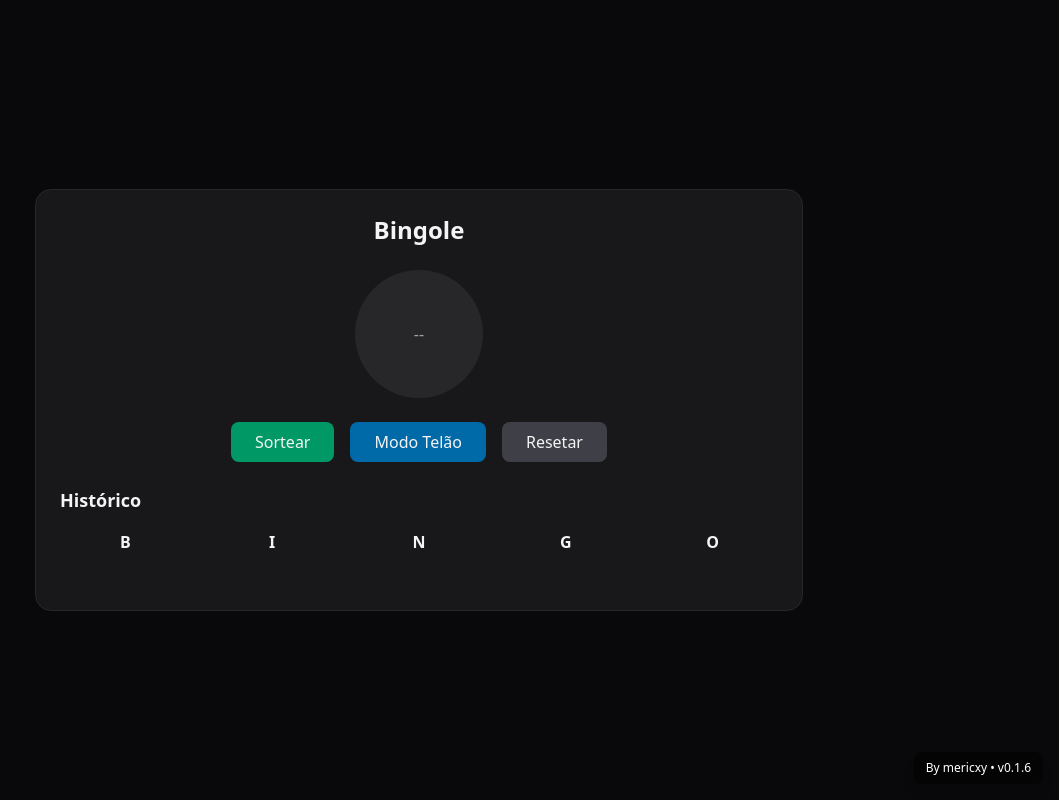
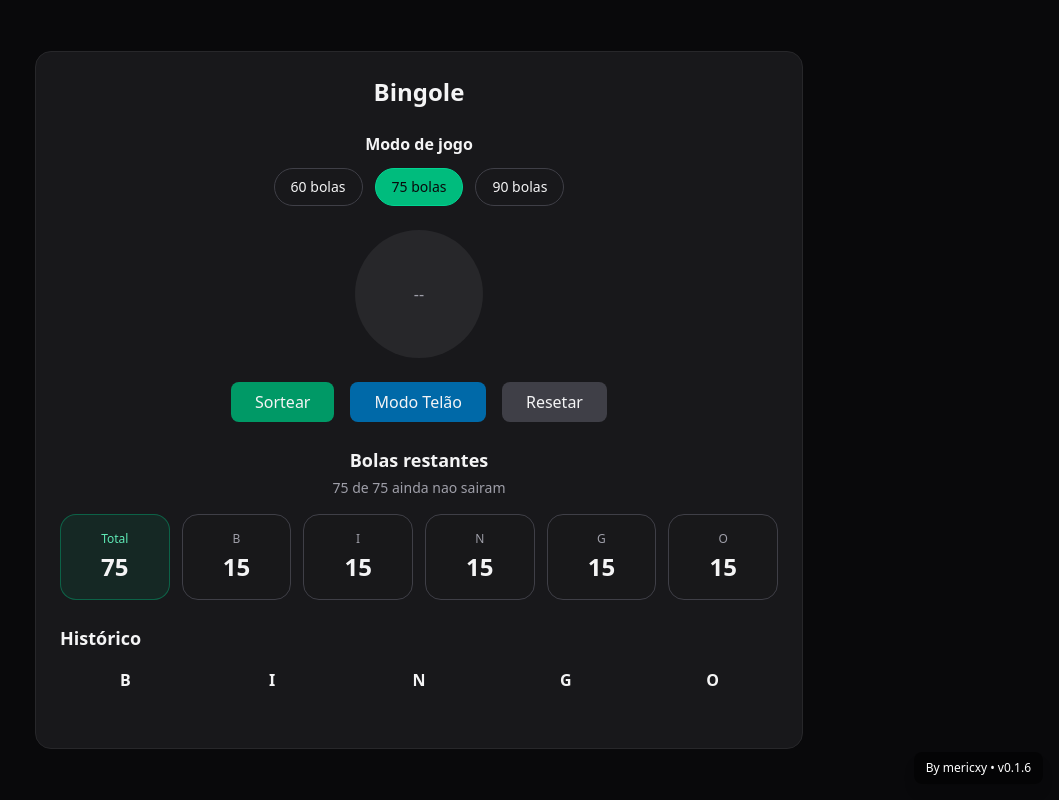
Before and after one commit to mericxy/bingole, a React (Vite) app: page / in a window 1280 px wide. Shown: the whole page, without its empty margins (221-1280 px from the left). Built offline with nearby package versions, Linux system fonts and the light colour scheme.

Commit message:
feat: add game modes and remaining panel

```diff
--- a/src/App.jsx
+++ b/src/App.jsx
@@ -4,11 +4,50 @@ import BingoBall from "./components/BingoBall";
 import Controls from "./components/Controls";
 import History from "./components/History";
 import FloatingFooter from "./components/FloatingFooter";
+import ModeSelector from "./components/ModeSelector";
+import RemainingPanel from "./components/RemainingPanel";
 import { useBingo } from "./hooks/useBingo";
+import { GAME_MODES } from "./utils/bingo";
+
+const GAME_MODE_STORAGE_KEY = "bingo_selected_mode";
+
+function BingoGame({ modeId, theaterMode, onToggleTheaterMode }) {
+  const bingo = useBingo(modeId);
+
+  return (
+    <>
+      <BingoBall value={bingo.current} theaterMode={theaterMode} />
+
+      <Controls
+        onDraw={bingo.draw}
+        onReset={bingo.reset}
+        disabled={bingo.remaining === 0}
+        onToggleTheaterMode={onToggleTheaterMode}
+        theaterMode={theaterMode}
+      />
+
+      <RemainingPanel
+        remaining={bingo.remaining}
+        totalBalls={bingo.mode.totalBalls}
+        remainingByLetter={bingo.remainingByLetter}
+        theaterMode={theaterMode}
+      />
+
+      <History items={bingo.history} theaterMode={theaterMode} />
+    </>
+  );
+}
 
 export default function App() {
-  const bingo = useBingo(75);
   const [isTheaterMode, setIsTheaterMode] = useState(false);
+  const [selectedModeId, setSelectedModeId] = useState(() => {
+    try {
+      return localStorage.getItem(GAME_MODE_STORAGE_KEY) || "75";
+    } catch (error) {
+      console.error("Erro ao carregar modo do bingo:", error);
+      return "75";
+    }
+  });
   const appRef = useRef(null);
 
   useEffect(() => {
@@ -22,6 +61,14 @@ export default function App() {
       document.removeEventListener("fullscreenchange", syncFullscreenState);
     };
   }, []);
+
+  useEffect(() => {
+    try {
+      localStorage.setItem(GAME_MODE_STORAGE_KEY, selectedModeId);
+    } catch (error) {
+      console.error("Erro ao salvar modo do bingo:", error);
+    }
+  }, [selectedModeId]);
 
   async function handleToggleTheaterMode() {
     try {
@@ -40,17 +87,19 @@ export default function App() {
     <Layout ref={appRef} theaterMode={isTheaterMode}>
       <h1 className="text-2xl font-bold text-center">Bingole</h1>
 
-      <BingoBall value={bingo.current} theaterMode={isTheaterMode} />
-
-      <Controls
-        onDraw={bingo.draw}
-        onReset={bingo.reset}
-        disabled={bingo.remaining === 0}
-        onToggleTheaterMode={handleToggleTheaterMode}
+      <ModeSelector
+        modes={GAME_MODES}
+        value={selectedModeId}
+        onChange={setSelectedModeId}
         theaterMode={isTheaterMode}
       />
 
-      <History items={bingo.history} theaterMode={isTheaterMode} />
+      <BingoGame
+        key={selectedModeId}
+        modeId={selectedModeId}
+        theaterMode={isTheaterMode}
+        onToggleTheaterMode={handleToggleTheaterMode}
+      />
 
       <FloatingFooter />
     </Layout>
--- /dev/null
+++ b/src/components/ModeSelector.jsx
@@ -0,0 +1,36 @@
+export default function ModeSelector({
+  modes,
+  value,
+  onChange,
+  theaterMode = false,
+}) {
+  return (
+    <div className="space-y-3">
+      <div className="text-center">
+        <h2 className={theaterMode ? "text-2xl font-semibold" : "text-base font-semibold"}>
+          Modo de jogo
+        </h2>
+      </div>
+
+      <div className="flex flex-wrap justify-center gap-3">
+        {modes.map((mode) => {
+          const selected = mode.id === value;
+
+          return (
+            <button
+              key={mode.id}
+              onClick={() => onChange(mode.id)}
+              className={`rounded-full border transition ${
+                selected
+                  ? "border-emerald-400 bg-emerald-500 text-zinc-950"
+                  : "border-zinc-700 bg-zinc-900 hover:border-zinc-500"
+              } ${theaterMode ? "px-6 py-3 text-lg font-semibold" : "px-4 py-2 text-sm"}`}
+            >
+              {mode.label}
+            </button>
+          );
+        })}
+      </div>
+    </div>
+  );
+}
--- /dev/null
+++ b/src/components/RemainingPanel.jsx
@@ -0,0 +1,50 @@
+import { BINGO_LETTERS } from "../utils/bingo";
+
+export default function RemainingPanel({
+  remaining,
+  totalBalls,
+  remainingByLetter,
+  theaterMode = false,
+}) {
+  return (
+    <section className="space-y-4">
+      <div className="text-center space-y-1">
+        <h2 className={theaterMode ? "text-3xl font-semibold" : "text-lg font-semibold"}>
+          Bolas restantes
+        </h2>
+        <p className={theaterMode ? "text-xl text-zinc-300" : "text-sm text-zinc-400"}>
+          {remaining} de {totalBalls} ainda nao sairam
+        </p>
+      </div>
+
+      <div
+        className={`grid gap-3 ${
+          theaterMode ? "grid-cols-2 md:grid-cols-6" : "grid-cols-2 md:grid-cols-6"
+        }`}
+      >
+        <div className="rounded-2xl border border-emerald-500/40 bg-emerald-500/10 px-4 py-4 text-center">
+          <p className={theaterMode ? "text-lg text-emerald-300" : "text-xs text-emerald-300"}>
+            Total
+          </p>
+          <p className={theaterMode ? "text-4xl font-black mt-2" : "text-2xl font-bold mt-1"}>
+            {remaining}
+          </p>
+        </div>
+
+        {BINGO_LETTERS.map((letter) => (
+          <div
+            key={letter}
+            className="rounded-2xl border border-zinc-700 bg-zinc-900/80 px-4 py-4 text-center"
+          >
+            <p className={theaterMode ? "text-lg text-zinc-300" : "text-xs text-zinc-400"}>
+              {letter}
+            </p>
+            <p className={theaterMode ? "text-4xl font-black mt-2" : "text-2xl font-bold mt-1"}>
+              {remainingByLetter[letter]}
+            </p>
+          </div>
+        ))}
+      </div>
+    </section>
+  );
+}
--- a/src/hooks/useBingo.js
+++ b/src/hooks/useBingo.js
@@ -1,17 +1,26 @@
 import { useState, useEffect } from "react";
-import { createBingoSet, drawBall, getBingoLetter } from "../utils/bingo";
+import {
+  countRemainingByLetter,
+  createBingoSet,
+  drawBall,
+  getBingoLetter,
+  getGameMode,
+} from "../utils/bingo";
 
-const STORAGE_KEY = "bingo_game_state";
+function getStorageKey(modeId) {
+  return `bingo_game_state_${modeId}`;
+}
 
-export function useBingo(totalBalls = 75) {
-  // Carrega estado salvo do localStorage
-  const loadState = () => {
+export function useBingo(modeId = "75") {
+  const mode = getGameMode(modeId);
+
+  function loadState() {
     try {
-      const saved = localStorage.getItem(STORAGE_KEY);
+      const saved = localStorage.getItem(getStorageKey(mode.id));
       if (saved) {
         const state = JSON.parse(saved);
         return {
-          available: state.available || createBingoSet(totalBalls),
+          available: state.available || createBingoSet(mode.totalBalls),
           history: state.history || [],
           current: state.current || null,
         };
@@ -20,11 +29,11 @@ export function useBingo(totalBalls = 75) {
       console.error("Erro ao carregar dados do bingo:", error);
     }
     return {
-      available: createBingoSet(totalBalls),
+      available: createBingoSet(mode.totalBalls),
       history: [],
       current: null,
     };
-  };
+  }
 
   const initialState = loadState();
 
@@ -32,7 +41,6 @@ export function useBingo(totalBalls = 75) {
   const [history, setHistory] = useState(initialState.history);
   const [current, setCurrent] = useState(initialState.current);
 
-  // Salva o estado no localStorage sempre que houver mudanças
   useEffect(() => {
     try {
       const state = {
@@ -40,11 +48,11 @@ export function useBingo(totalBalls = 75) {
         history,
         current,
       };
-      localStorage.setItem(STORAGE_KEY, JSON.stringify(state));
+      localStorage.setItem(getStorageKey(mode.id), JSON.stringify(state));
     } catch (error) {
       console.error("Erro ao salvar dados do bingo:", error);
     }
-  }, [available, history, current]);
+  }, [available, history, current, mode.id]);
 
   function draw() {
     if (available.length === 0) return;
@@ -53,7 +61,7 @@ export function useBingo(totalBalls = 75) {
 
     const ballData = {
       value: ball,
-      letter: getBingoLetter(ball),
+      letter: getBingoLetter(ball, mode.totalBalls),
     };
 
     setAvailable(remaining);
@@ -62,15 +70,18 @@ export function useBingo(totalBalls = 75) {
   }
 
   function reset() {
-    setAvailable(createBingoSet(totalBalls));
+    setAvailable(createBingoSet(mode.totalBalls));
     setHistory([]);
     setCurrent(null);
   }
 
   return {
+    mode,
     current,
     history,
     remaining: available.length,
+    remainingByLetter: countRemainingByLetter(available, mode.totalBalls),
+    drawnCount: history.length,
     draw,
     reset,
   };
--- a/src/utils/bingo.js
+++ b/src/utils/bingo.js
@@ -1,13 +1,42 @@
+export const BINGO_LETTERS = ["B", "I", "N", "G", "O"];
+
+export const GAME_MODES = [
+  { id: "60", label: "60 bolas", totalBalls: 60 },
+  { id: "75", label: "75 bolas", totalBalls: 75 },
+  { id: "90", label: "90 bolas", totalBalls: 90 },
+];
+
+export function getGameMode(modeId = "75") {
+  return GAME_MODES.find((mode) => mode.id === modeId) ?? GAME_MODES[1];
+}
+
 export function createBingoSet(total = 75) {
   return Array.from({ length: total }, (_, i) => i + 1);
 }
 
-export function getBingoLetter(number) {
-  if (number <= 15) return "B";
-  if (number <= 30) return "I";
-  if (number <= 45) return "N";
-  if (number <= 60) return "G";
-  return "O";
+export function getBingoLetter(number, total = 75) {
+  const bucketSize = total / BINGO_LETTERS.length;
+  const index = Math.min(
+    Math.floor((Math.max(number, 1) - 1) / bucketSize),
+    BINGO_LETTERS.length - 1,
+  );
+
+  return BINGO_LETTERS[index];
+}
+
+export function createRemainingByLetterMap() {
+  return BINGO_LETTERS.reduce((acc, letter) => {
+    acc[letter] = 0;
+    return acc;
+  }, {});
+}
+
+export function countRemainingByLetter(availableBalls, total = 75) {
+  return availableBalls.reduce((acc, ball) => {
+    const letter = getBingoLetter(ball, total);
+    acc[letter] += 1;
+    return acc;
+  }, createRemainingByLetterMap());
 }
 
 export function drawBall(availableBalls) {
```
